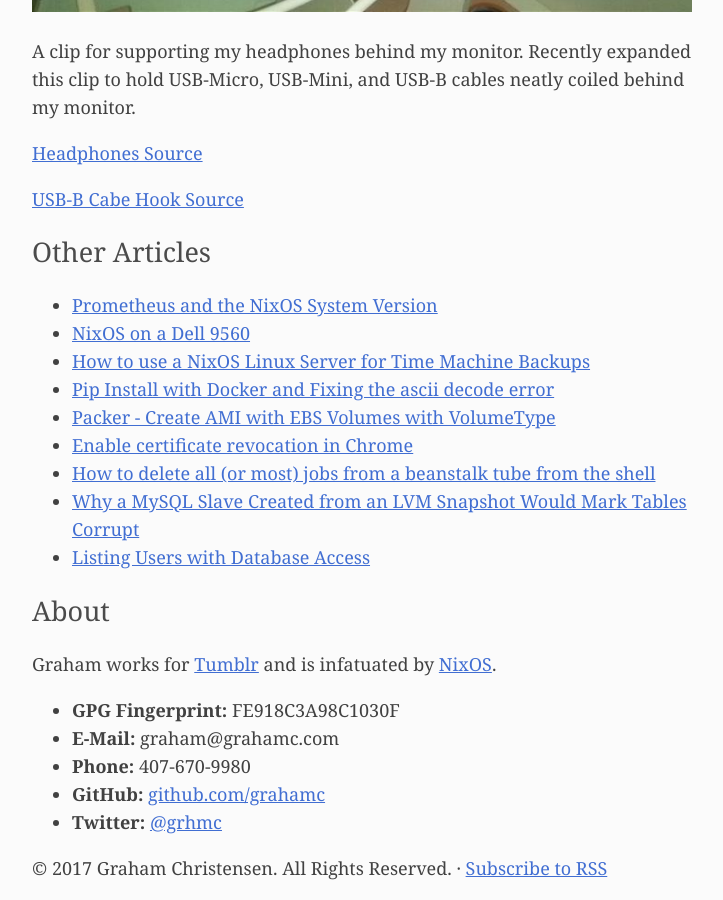
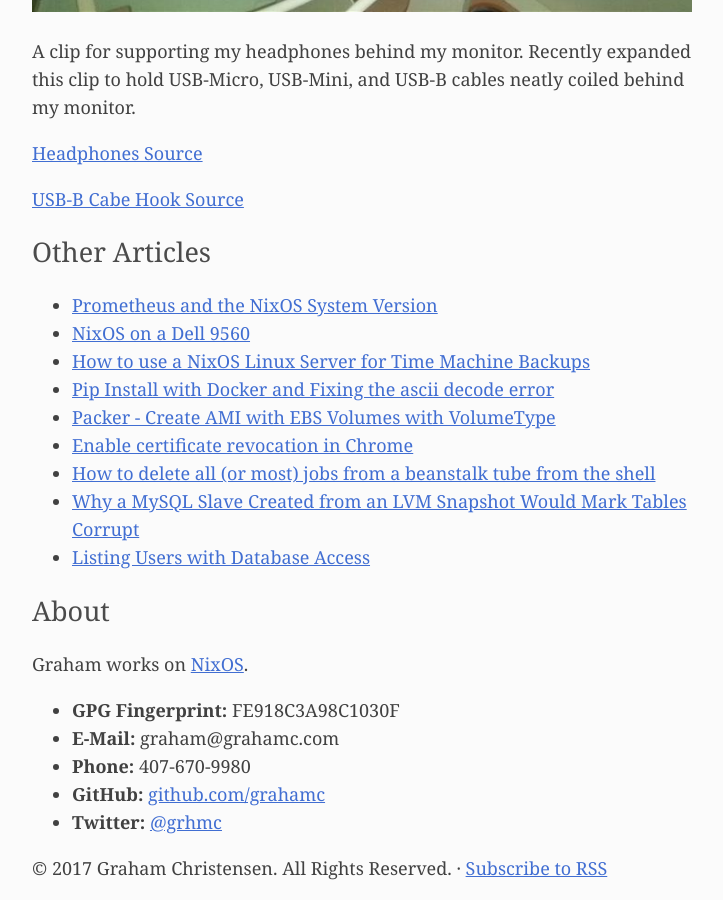
Before and after one commit to grahamc/grahamc.github.com, a Jekyll site: the page built from hardware.md, in a window 1280 px wide and 900 px high, scrolled down 8281 px. Shown: the whole window, without its empty margins (278-1001 px from the left). Built offline with Jekyll 4.4.1, drawn with Linux system fonts in a browser that asks for light colours.

Commit message:
update byline

```diff
--- a/_layouts/default.html
+++ b/_layouts/default.html
@@ -87,8 +87,7 @@ layout: compress
       <h2>About</h2>
 
       <p>
-        Graham works for <a href="https://www.tumblr.com">Tumblr</a>
-        and is infatuated by <a href="https://nixos.org/">NixOS</a>.
+        Graham works on <a href="https://nixos.org/">NixOS</a>.
       </p>
 
       <ul>
```
